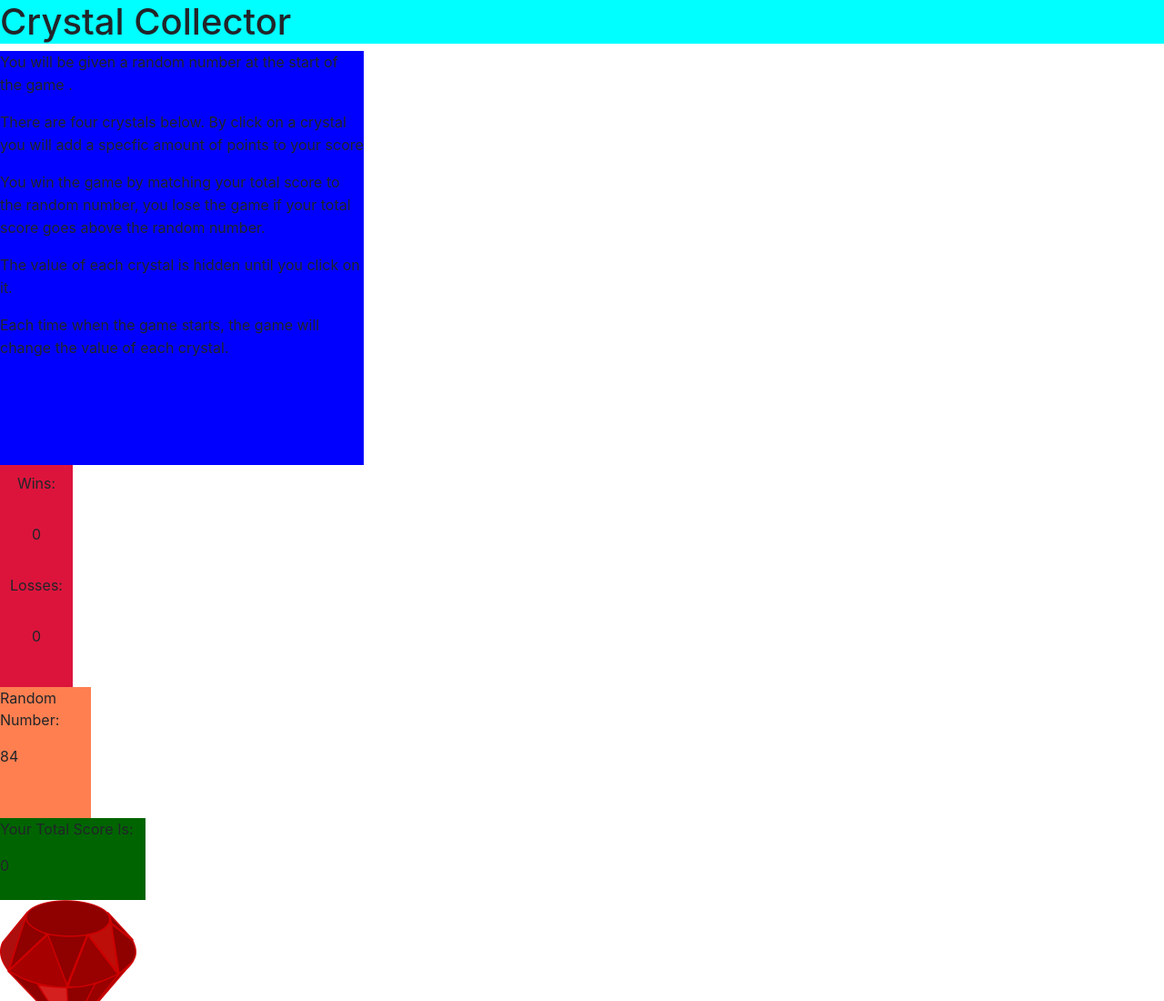
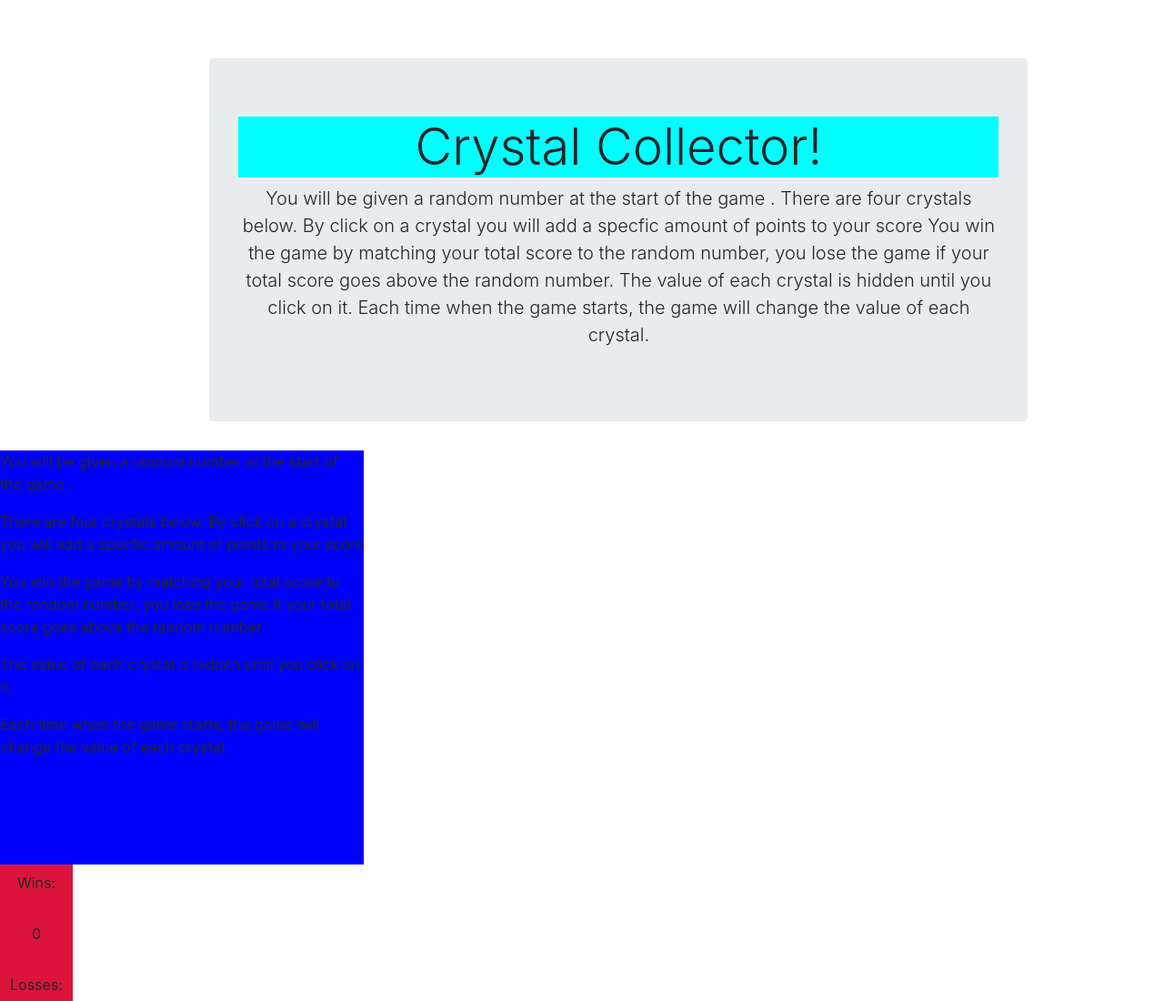
Before and after one commit to Ericv0801/Crystal-Collector, a plain HTML site: page index.html in a window 1280 px wide. Shown: the top 1100 px of the page at 91% size. Drawn offline with nearby package versions, Linux system fonts and the light colour scheme.

Commit message:
added Jumbtron

```diff
--- a/assets/css/style.css
+++ b/assets/css/style.css
@@ -1,3 +1,12 @@
+.jumbotron{
+    width: 900px;
+    text-align: center;
+    margin-left: 18%;
+    margin-top: 5%;
+}
+
+
+
 body{background-color: silver;}
 h1{font-weight: bold;
     font-size: 24px;
--- a/index.html
+++ b/index.html
@@ -10,17 +10,29 @@
     <link rel="stylesheet" href="assets/css/style.css">
     <script type="text/javascript" src="https://cdnjs.cloudflare.com/ajax/libs/jquery/3.2.1/jquery.min.js"></script>
     <script type="text/javascript" src="assets/javascript/game.js"></script>
-    <link rel="stylesheet" href="https://maxcdn.bootstrapcdn.com/bootstrap/4.0.0/css/bootstrap.min.css" integrity="sha384-Gn5384xqQ1aoWXA+058RXPxPg6fy4IWvTNh0E263XmFcJlSAwiGgFAW/dAiS6JXm" crossorigin="anonymous">
+    <link rel="stylesheet" href="https://maxcdn.bootstrapcdn.com/bootstrap/4.0.0/css/bootstrap.min.css"
+        integrity="sha384-Gn5384xqQ1aoWXA+058RXPxPg6fy4IWvTNh0E263XmFcJlSAwiGgFAW/dAiS6JXm" crossorigin="anonymous">
 
 </head>
 
 <body>
-    <div>
-        <h1>Crystal Collector</h1>
+
+
+    <div class="jumbotron">
+        <h1 class="display-4">Crystal Collector!</h1>
+        <p class="lead">You will be given a random number at the start of the game .
+            There are four crystals below. By click on a crystal you will add a specfic amount of points to your score
+            You win the game by matching your total score to the random number, you lose the game if your total score
+            goes above the random number.
+            The value of each crystal is hidden until you click on it.
+            Each time when the game starts, the game will change the value of each crystal.</p>
+
     </div>
+
     <div class="instructions">
         <p>You will be given a random number at the start of the game . </p>
-        <p>There are four crystals below. By click on a crystal you will add a specfic amount of points to your score</p>
+        <p>There are four crystals below. By click on a crystal you will add a specfic amount of points to your score
+        </p>
         <p>You win the game by matching your total score to the random number, you lose the game if your total score
             goes above the random number.</p>
         <p>The value of each crystal is hidden until you click on it.</p>
```
Lines whose indentation alone changed are shown as unchanged.
